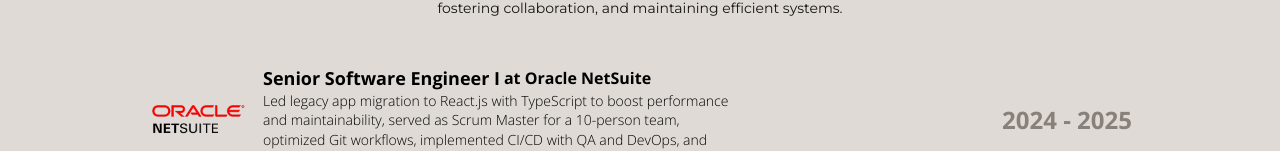
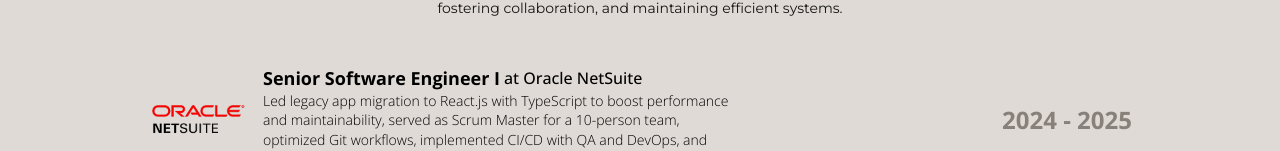
Before and after one commit to msieteee/Personal-Website-React, a React app: page / in a window 1280 px wide. Shown: the part 794-945 px from the top of the page. Built offline with nearby package versions, Linux system fonts and the light colour scheme.

Commit message:
fix: font weight

```diff
--- a/src/components/ExperienceGroup.tsx
+++ b/src/components/ExperienceGroup.tsx
@@ -97,7 +97,7 @@
 });
 
 const CompanySpan = styled.span({
-  fontWeight: "600",
+  fontWeight: "500",
   fontSize: "16px",
 });
 
```
